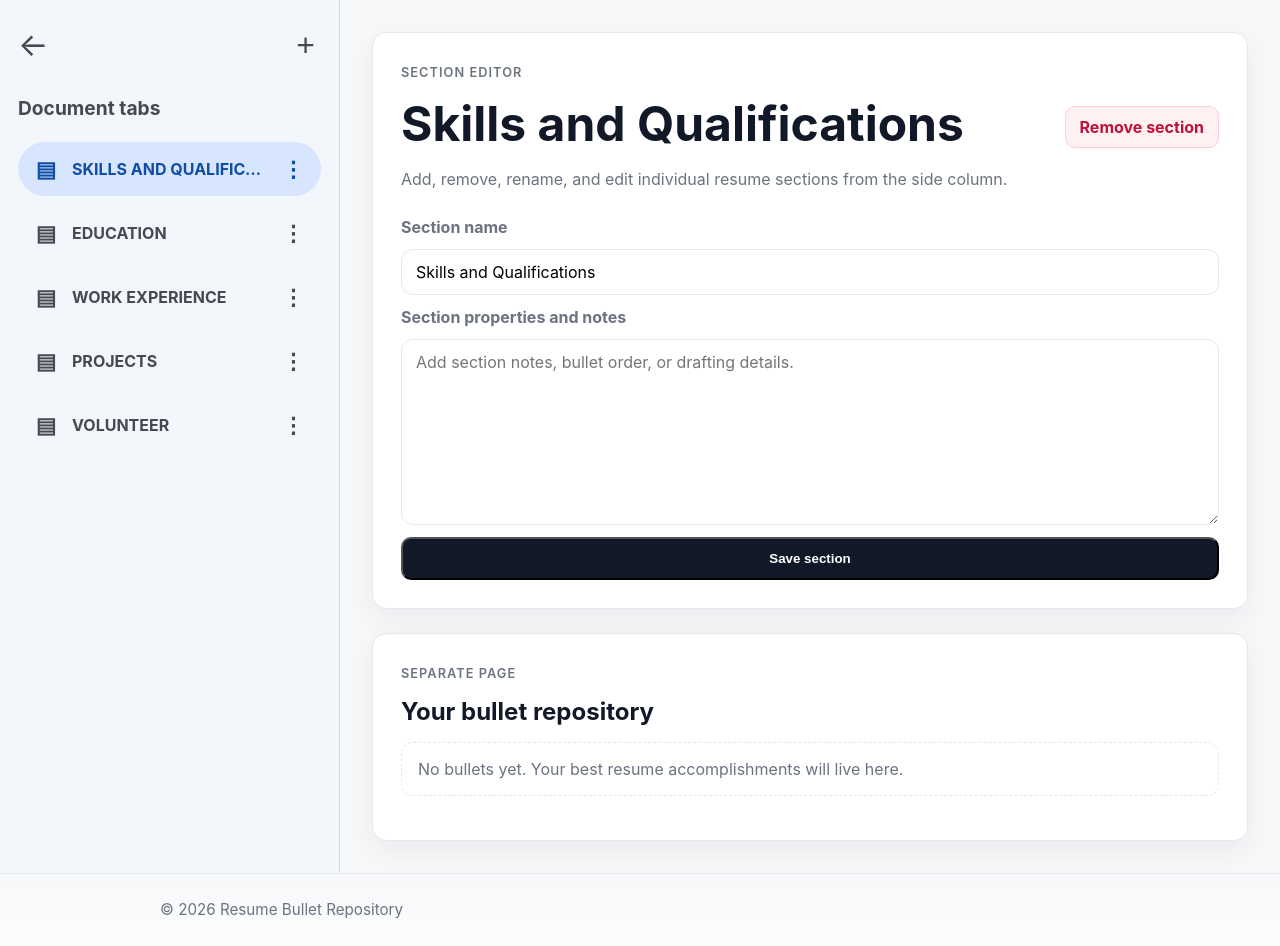
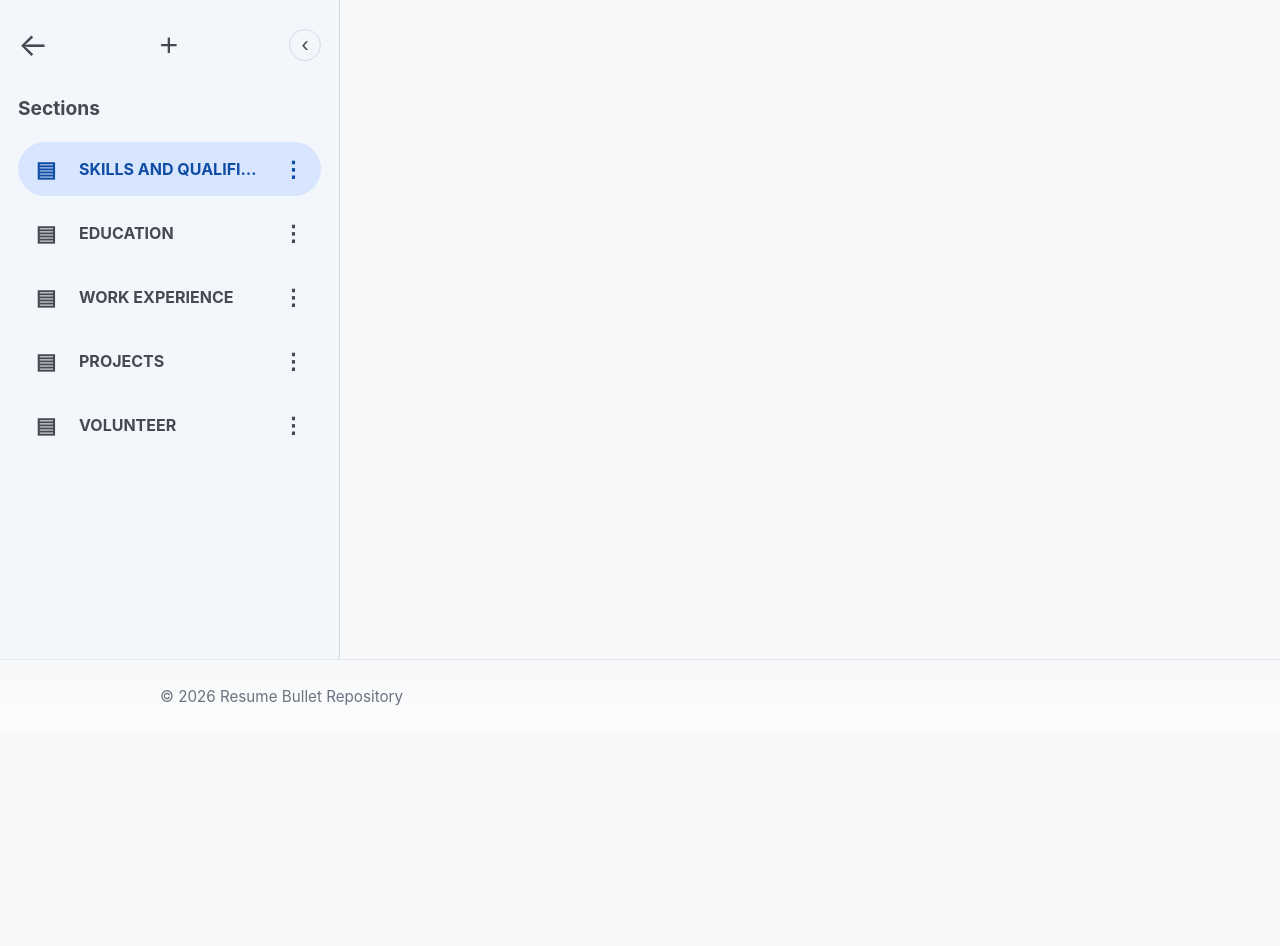
Before and after one commit to AnjuMendoza/resume-bullet-repository, a Django app: page /repository/ in a window 1280 px wide. Shown: the part 69-1015 px from the top of the page. After the commit the page ends 775 px from the top, so only its background shows below. Run offline with Django 5.2, Linux system fonts and the light colour scheme; a user stored in the database is signed in; data comes from the database, SQL or seed files in the repository; data that the repository does not hold is empty.

Commit message:
Refine repository sections column

```diff
--- a/core/static/landing.css
+++ b/core/static/landing.css
@@ -468,12 +468,22 @@ h1 {
     display: grid;
     grid-template-columns: minmax(260px, 340px) 1fr;
     min-height: calc(100vh - 141px);
+    transition: grid-template-columns 0.2s ease;
+}
+
+.workspace-shell.sections-collapsed {
+    grid-template-columns: 64px 1fr;
 }
 
 .document-tabs {
     background: #f3f6fb;
     border-right: 1px solid #d6dbe3;
+    overflow: hidden;
     padding: 28px 18px;
+}
+
+.sections-collapsed .document-tabs {
+    padding-inline: 10px;
 }
 
 .tabs-topline,
@@ -487,7 +497,8 @@ h1 {
 }
 
 .back-link,
-.icon-button {
+.icon-button,
+.collapse-tabs-button {
     border: 0;
     background: transparent;
     color: #454a50;
@@ -501,6 +512,28 @@ h1 {
     color: #454a50;
     font-size: 1.2rem;
     margin: 34px 0 22px;
+}
+
+.collapse-tabs-button {
+    border: 1px solid #d6dbe3;
+    border-radius: 999px;
+    display: grid;
+    flex: 0 0 32px;
+    font-size: 1.35rem;
+    height: 32px;
+    place-items: center;
+    width: 32px;
+}
+
+.sections-collapsed .back-link,
+.sections-collapsed .add-tab-form,
+.sections-collapsed .tabs-heading-row,
+.sections-collapsed .tab-list {
+    display: none;
+}
+
+.sections-collapsed .tabs-topline {
+    justify-content: center;
 }
 
 .add-tab-form {
@@ -532,6 +565,35 @@ h1 {
     color: #0f4da5;
 }
 
+.rename-section-form {
+    margin: 0;
+    min-width: 0;
+}
+
+.doc-title-input {
+    background: transparent;
+    border: 1px solid transparent;
+    border-radius: 8px;
+    color: inherit;
+    font: inherit;
+    padding: 4px 6px;
+    text-transform: uppercase;
+    width: 100%;
+}
+
+.doc-title-input[readonly] {
+    cursor: default;
+    overflow: hidden;
+    text-overflow: ellipsis;
+}
+
+.doc-title-input:not([readonly]) {
+    background: #fff;
+    border-color: #9bbcf5;
+    outline: none;
+    text-transform: none;
+}
+
 .doc-title {
     overflow: hidden;
     text-overflow: ellipsis;
@@ -540,14 +602,20 @@ h1 {
 
 .doc-icon,
 .doc-menu {
+    color: inherit;
     font-size: 1.35rem;
     text-align: center;
+    text-decoration: none;
 }
 
 .workspace-content {
     display: grid;
     gap: 24px;
     padding: 32px;
+}
+
+.workspace-content-blank {
+    background: var(--bg);
 }
 
 .editor-card,
--- a/core/templates/repository.html
+++ b/core/templates/repository.html
@@ -1,8 +1,8 @@
 {% extends 'base.html' %}
 {% block title %}Your Bullet Repository{% endblock %}
 {% block content %}
-<section class="workspace-shell">
-    <aside class="document-tabs" aria-label="Resume document tabs">
+<section class="workspace-shell" data-workspace-shell>
+    <aside class="document-tabs" aria-label="Resume sections">
         <div class="tabs-topline">
             <a class="back-link" href="{% url 'bullet_list' %}" aria-label="Back to home">←</a>
             <form method="post" action="{% url 'add_section' %}" class="add-tab-form">
@@ -10,69 +10,90 @@
                 <input type="hidden" name="name" value="Untitled section" />
                 <button type="submit" class="icon-button" aria-label="Add section">+</button>
             </form>
+            <button type="button" class="collapse-tabs-button" aria-label="Collapse sections" aria-expanded="true" data-toggle-sections>‹</button>
         </div>
         <div class="tabs-heading-row">
-            <h2>Document tabs</h2>
+            <h2>Sections</h2>
         </div>
         <nav class="tab-list">
             {% for section in sections %}
-                <a class="doc-tab {% if active_section.id == section.id %}active{% endif %}" href="{% url 'repository_section' section.id %}">
-                    <span class="doc-icon" aria-hidden="true">▤</span>
-                    <span class="doc-title">{{ section.name }}</span>
-                    <span class="doc-menu" aria-hidden="true">⋮</span>
-                </a>
+                <div class="doc-tab {% if active_section.id == section.id %}active{% endif %}">
+                    <a class="doc-icon" href="{% url 'repository_section' section.id %}" aria-label="Open {{ section.name }}">▤</a>
+                    <form method="post" action="{% url 'update_section' section.id %}" class="rename-section-form">
+                        {% csrf_token %}
+                        <input
+                            class="doc-title-input"
+                            name="name"
+                            value="{{ section.name }}"
+                            aria-label="Section name"
+                            readonly
+                            data-original-value="{{ section.name }}"
+                        />
+                    </form>
+                    <a class="doc-menu" href="{% url 'repository_section' section.id %}" aria-label="Open {{ section.name }}">⋮</a>
+                </div>
             {% endfor %}
         </nav>
     </aside>
 
-    <div class="workspace-content">
-        <section class="editor-card">
-            <div class="editor-header">
-                <div>
-                    <span class="eyebrow">Section editor</span>
-                    <h1>{{ active_section.name }}</h1>
-                    <p class="subtext">Add, remove, rename, and edit individual resume sections from the side column.</p>
-                </div>
-                {% if active_section %}
-                    <form method="post" action="{% url 'delete_section' active_section.id %}">
-                        {% csrf_token %}
-                        <button type="submit" class="danger-button">Remove section</button>
-                    </form>
-                {% endif %}
-            </div>
+    <div class="workspace-content workspace-content-blank" aria-label="Blank workspace"></div>
+</section>
+<script>
+    (() => {
+        const shell = document.querySelector('[data-workspace-shell]');
+        const toggle = document.querySelector('[data-toggle-sections]');
 
-            {% if active_section %}
-                <form method="post" action="{% url 'update_section' active_section.id %}" class="section-editor-form">
-                    {% csrf_token %}
-                    <label for="{{ form.name.id_for_label }}">Section name</label>
-                    {{ form.name }}
-                    <label for="{{ form.notes.id_for_label }}">Section properties and notes</label>
-                    {{ form.notes }}
-                    <button type="submit" class="btn">Save section</button>
-                </form>
-            {% endif %}
-        </section>
+        if (shell && toggle) {
+            toggle.addEventListener('click', () => {
+                const isCollapsed = shell.classList.toggle('sections-collapsed');
+                toggle.setAttribute('aria-expanded', String(!isCollapsed));
+                toggle.setAttribute('aria-label', isCollapsed ? 'Expand sections' : 'Collapse sections');
+                toggle.textContent = isCollapsed ? '›' : '‹';
+            });
+        }
 
-        <section class="repository-panel" id="bullets">
-            <div class="panel-heading">
-                <div>
-                    <span class="eyebrow">Separate page</span>
-                    <h2>Your bullet repository</h2>
-                </div>
-            </div>
-            {% if bullets %}
-                <ul class="bullet-list">
-                    {% for bullet in bullets %}
-                        <li class="bullet-item">
-                            <div class="meta">{{ bullet.get_main_category_display }} • {{ bullet.sub_category }}</div>
-                            <div>{{ bullet.text }}</div>
-                        </li>
-                    {% endfor %}
-                </ul>
-            {% else %}
-                <p class="empty">No bullets yet. Your best resume accomplishments will live here.</p>
-            {% endif %}
-        </section>
-    </div>
-</section>
+        document.querySelectorAll('.doc-title-input').forEach((input) => {
+            input.addEventListener('dblclick', () => {
+                input.readOnly = false;
+                input.focus();
+                input.select();
+            });
+
+            input.addEventListener('keydown', (event) => {
+                if (event.key === 'Enter') {
+                    event.preventDefault();
+                    input.blur();
+                }
+
+                if (event.key === 'Escape') {
+                    input.value = input.dataset.originalValue || input.defaultValue;
+                    input.readOnly = true;
+                    input.blur();
+                }
+            });
+
+            input.addEventListener('blur', () => {
+                if (input.readOnly) {
+                    return;
+                }
+
+                const nextValue = input.value.trim();
+                const originalValue = input.dataset.originalValue || input.defaultValue;
+
+                if (!nextValue) {
+                    input.value = originalValue;
+                    input.readOnly = true;
+                    return;
+                }
+
+                input.value = nextValue;
+                input.readOnly = true;
+
+                if (nextValue !== originalValue) {
+                    input.form.submit();
+                }
+            });
+        });
+    })();
+</script>
 {% endblock %}
--- a/core/views.py
+++ b/core/views.py
@@ -4,7 +4,7 @@ from django.contrib.auth.decorators import login_required
 from django.shortcuts import get_object_or_404, redirect, render
 
 from .forms import EmailLoginForm, ResumeSectionForm, SignupForm
-from .models import Bullet, ResumeSection
+from .models import ResumeSection
 
 
 def bullet_list(request):
@@ -26,12 +26,8 @@ def repository_view(request, section_id=None):
     elif sections:
         active_section = sections[0]
 
-    form = ResumeSectionForm(instance=active_section)
-    bullets = Bullet.objects.all()
     return render(request, 'repository.html', {
         'active_section': active_section,
-        'bullets': bullets,
-        'form': form,
         'sections': sections,
     })
 
@@ -51,12 +47,21 @@ def add_section(request):
 def update_section(request, section_id):
     section = get_object_or_404(ResumeSection, pk=section_id, user=request.user)
     if request.method == 'POST':
-        form = ResumeSectionForm(request.POST, instance=section)
-        if form.is_valid():
-            form.save()
-            messages.success(request, 'Section updated.')
+        if 'notes' not in request.POST:
+            new_name = request.POST.get('name', '').strip()
+            if new_name:
+                section.name = new_name
+                section.save(update_fields=['name', 'updated_at'])
+                messages.success(request, 'Section renamed.')
+            else:
+                messages.error(request, 'Section name cannot be blank.')
         else:
-            messages.error(request, 'Please check the section details.')
+            form = ResumeSectionForm(request.POST, instance=section)
+            if form.is_valid():
+                form.save()
+                messages.success(request, 'Section updated.')
+            else:
+                messages.error(request, 'Please check the section details.')
     return redirect('repository_section', section_id=section.id)
 
 
```
